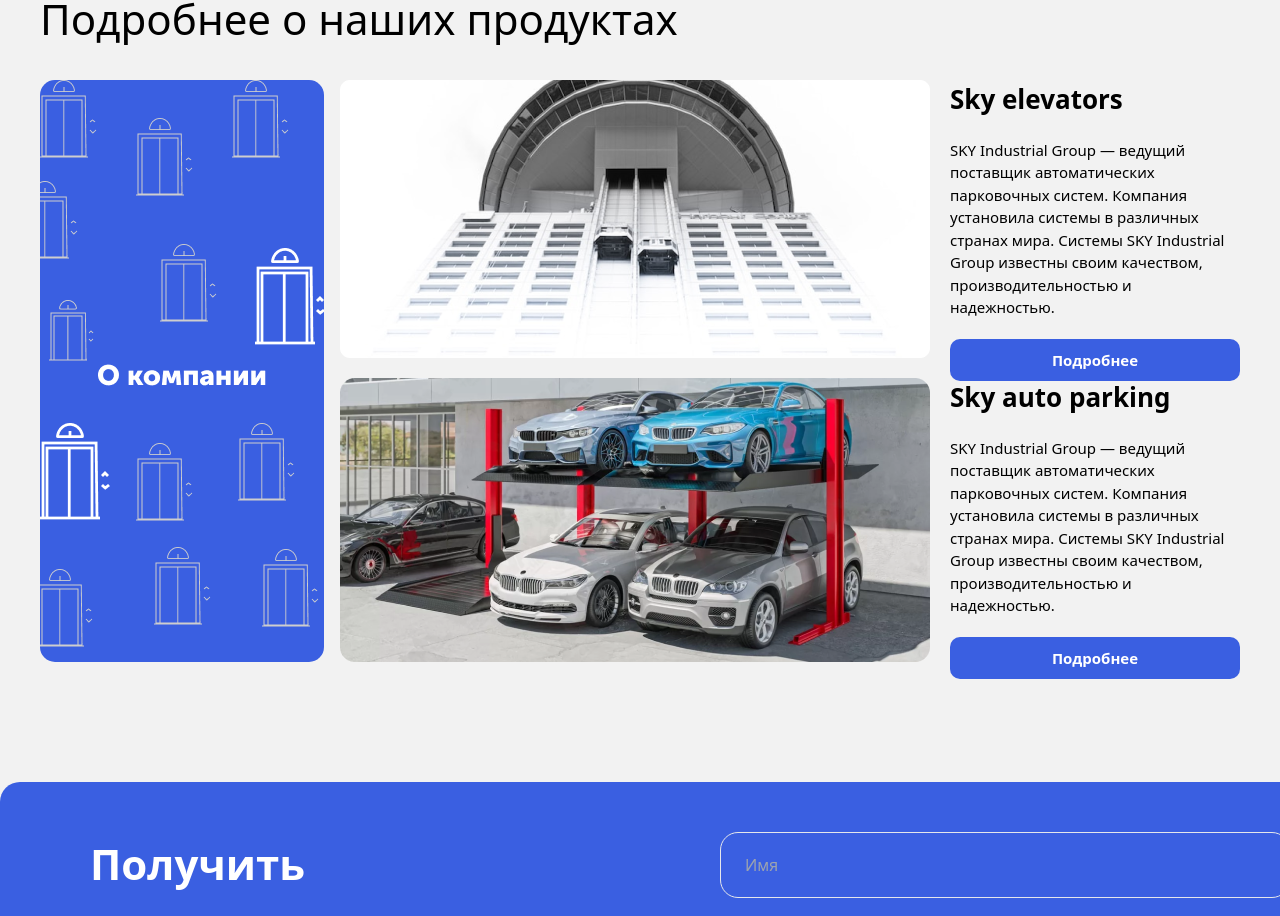
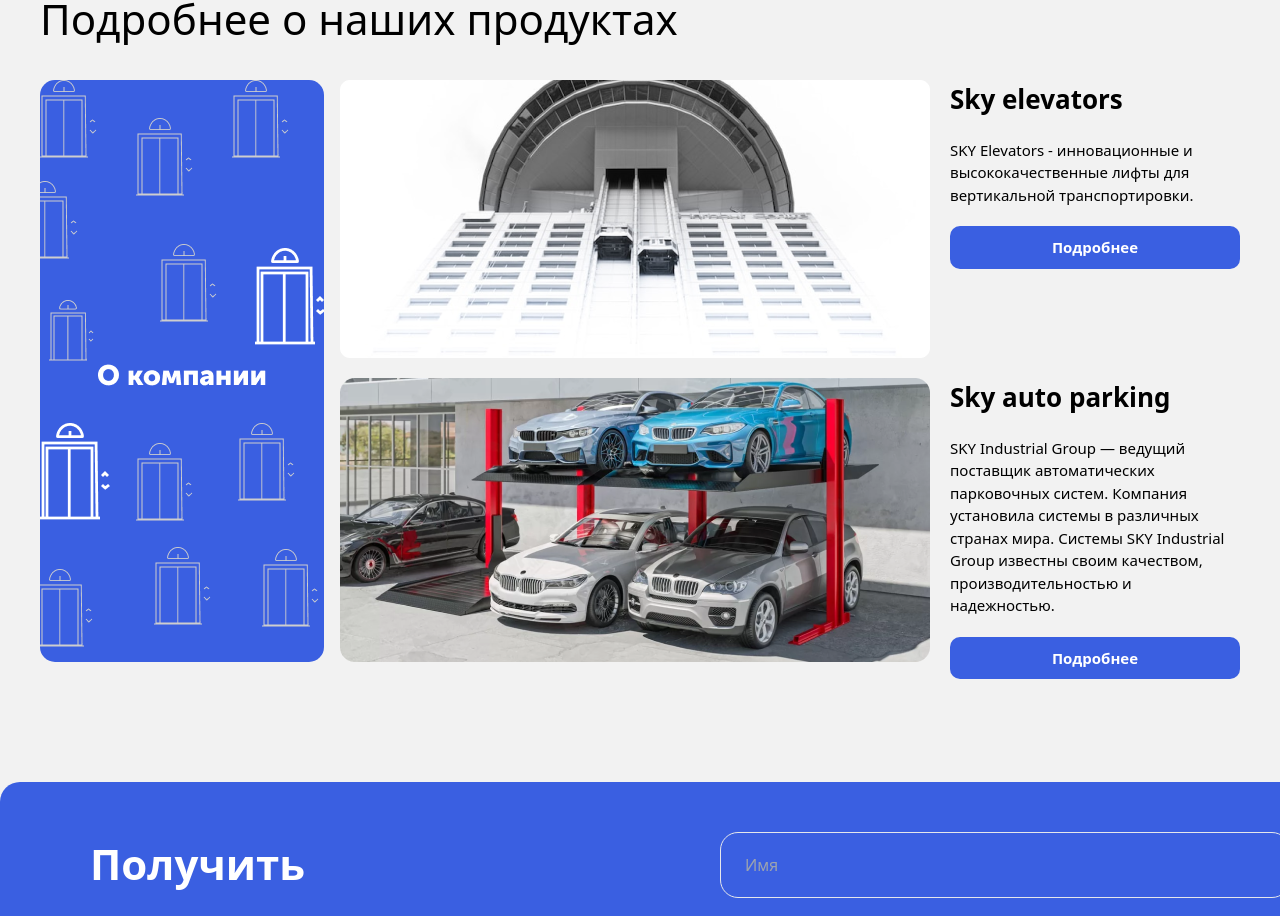
Before and after one commit to akashi133/sky-next, a Next.js app: page / in a window 1280 px wide. Shown: the part 3056-3972 px from the top of the page. Built offline with nearby package versions, Linux system fonts and the light colour scheme.

Commit message:
upt: main content text

```diff
--- a/components/AboutProduct.jsx
+++ b/components/AboutProduct.jsx
@@ -16,7 +16,7 @@
                 <img src="/images/skyElevators.png" alt="" />
                 <div className={styles.right_block_item_info}>
                   <h3>Sky elevators</h3>
-                  <p>SKY Industrial Group — ведущий поставщик автоматических парковочных систем. Компания установила системы в различных странах мира. Системы SKY Industrial Group известны своим качеством, производительностью и надежностью.</p>
+                  <p>SKY Elevators - инновационные и высококачественные лифты для вертикальной транспортировки.</p>
                   <button>Подробнее</button>
                 </div>
               </div>
```
